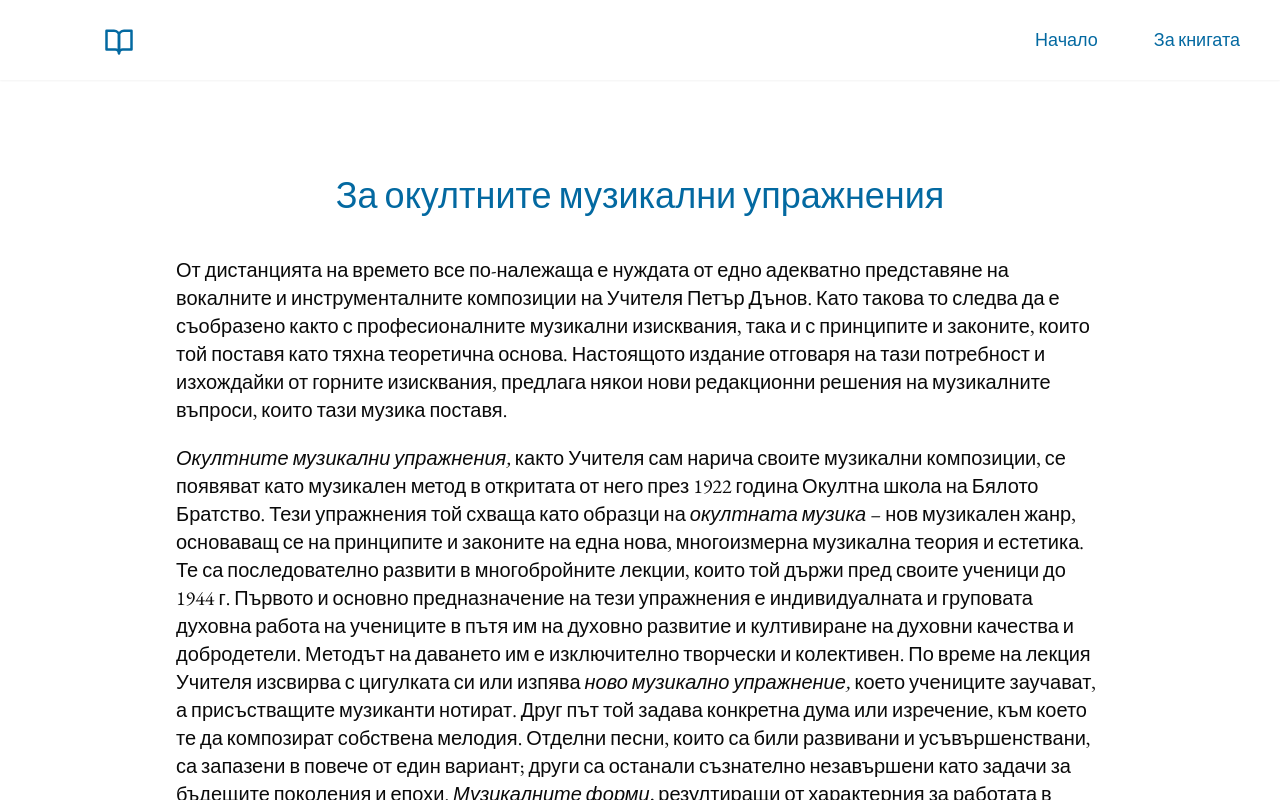
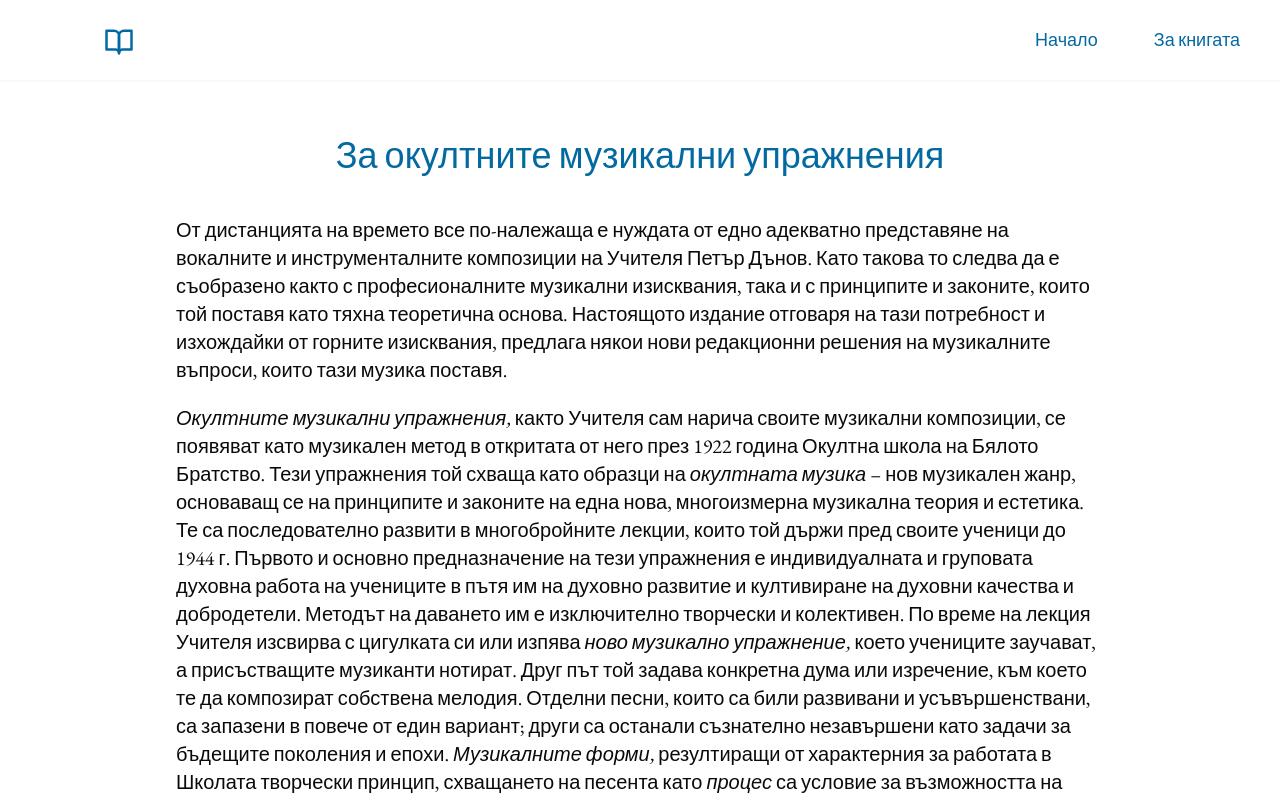
Before and after one commit to mkireva/songbook, a Next.js app: page /about in a window 1280 px wide. Shown: the top 800 px of the page. Built offline with nearby package versions, Linux system fonts and the light colour scheme.

Commit message:
fix: about

```diff
--- a/app/about/page.tsx
+++ b/app/about/page.tsx
@@ -7,7 +7,7 @@ export default function About() {
     <>
       <div className="flex flex-col min-h-screen items-center ">
         <div className="container lg:w-3/4 p-4" >
-          <div className="mt-20 mb-10 text-center ">
+          <div className="mt-10 mb-10 text-center ">
             <h1 className="text-4xl text-sky-700">
               За окултните музикални упражнения
             </h1>
```
